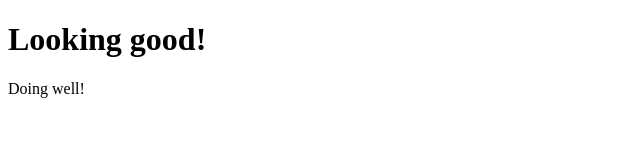
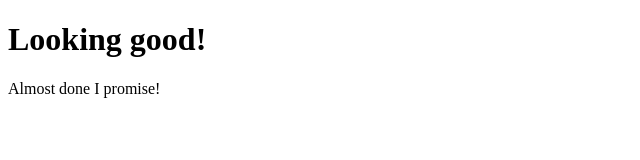
Before and after one commit to jdmar3-comp426/a00-rarael, a plain HTML site: page index.html in a window 1280 px wide. Shown: the full height of the page, 0-640 px from the left. Drawn offline with Linux system fonts and the light colour scheme.

Commit message:
changed the paragraph

```diff
--- a/index.html
+++ b/index.html
@@ -8,7 +8,7 @@
     <body>
         <div>
             <h1>Looking good!</h1>
-            <p>Doing well!</p>
+            <p>Almost done I promise!</p>
         </div>
     </body>
 </html>
```
